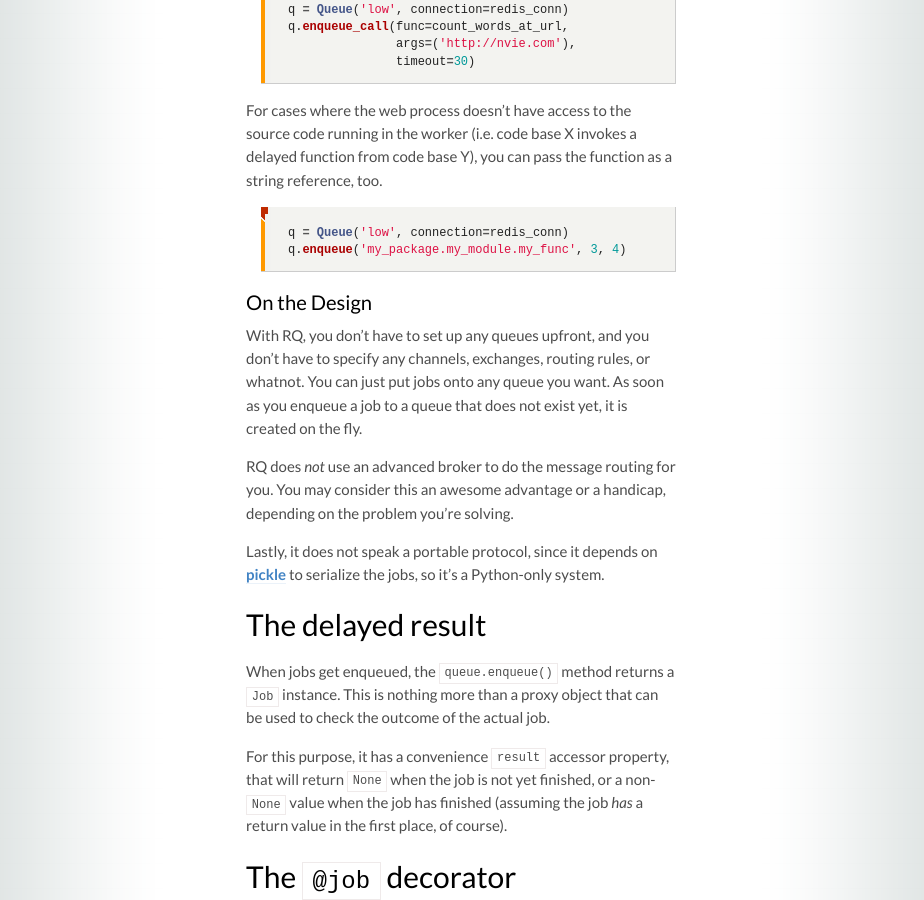
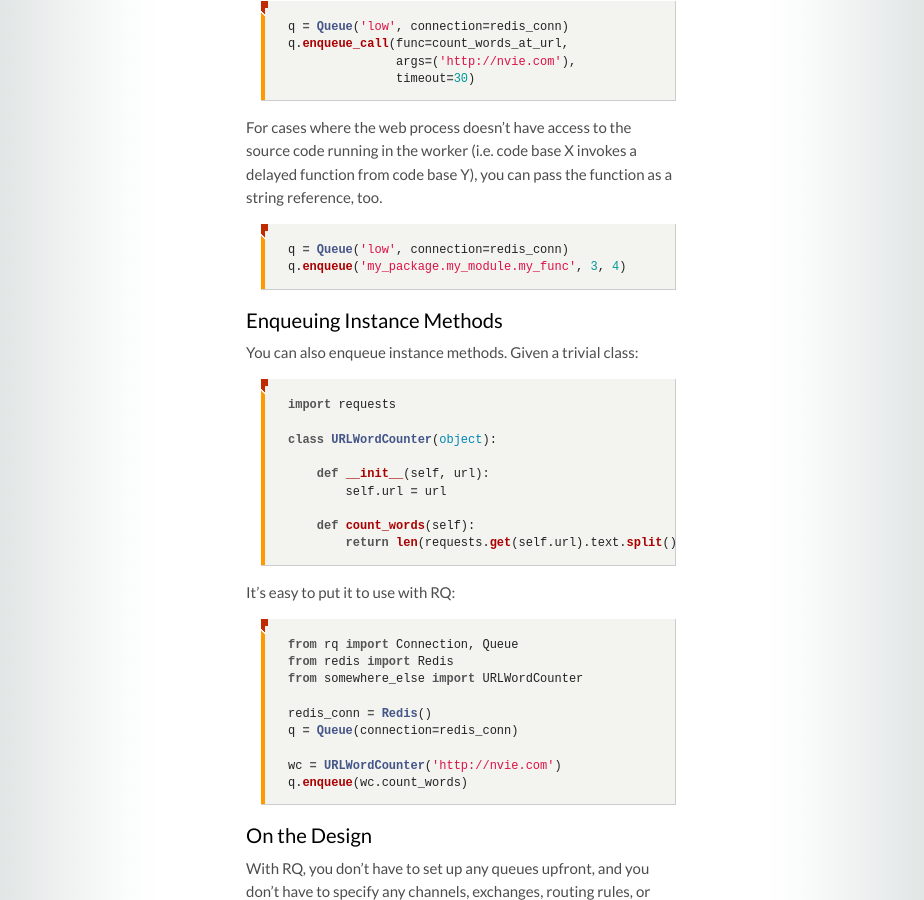
Before and after one commit to rq/rq, a Jekyll site: the page built from docs/index.md, in a window 1280 px wide and 900 px high, scrolled down 1486 px. Shown: the whole window, without its empty margins (179-1103 px from the left). Built offline with Jekyll 4.4.1, drawn with Linux system fonts in a browser that asks for light colours; some web fonts are replaced; Markdown is read by kramdown in place of the engine named in the settings.

Commit message:
Update docs with queuing instance methods

```diff
--- a/docs/index.md
+++ b/docs/index.md
@@ -29,6 +29,7 @@ simply do this:
 
 {% highlight python %}
 from rq import Connection, Queue
+from redis import Redis
 from somewhere import count_words_at_url
 
 # Tell RQ what Redis connection to use
@@ -74,6 +75,37 @@ you can pass the function as a string reference, too.
 {% highlight python %}
 q = Queue('low', connection=redis_conn)
 q.enqueue('my_package.my_module.my_func', 3, 4)
+{% endhighlight %}
+
+
+### Enqueuing Instance Methods
+
+You can also enqueue instance methods. Given a trivial class:
+
+{% highlight python %}
+import requests
+
+class URLWordCounter(object):
+
+    def __init__(self, url):
+        self.url = url
+
+    def count_words(self):
+        return len(requests.get(self.url).text.split())
+{% endhighlight %}
+
+It's easy to put it to use with RQ:
+
+{% highlight python %}
+from rq import Connection, Queue
+from redis import Redis
+from somewhere_else import URLWordCounter
+
+redis_conn = Redis()
+q = Queue(connection=redis_conn)
+
+wc = URLWordCounter('http://nvie.com')
+q.enqueue(wc.count_words)
 {% endhighlight %}
 
 
```
